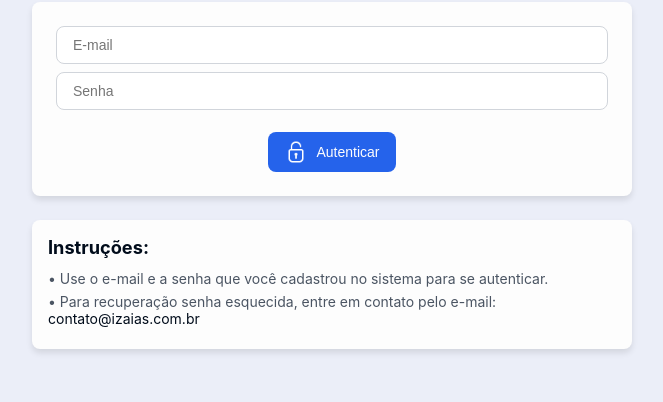
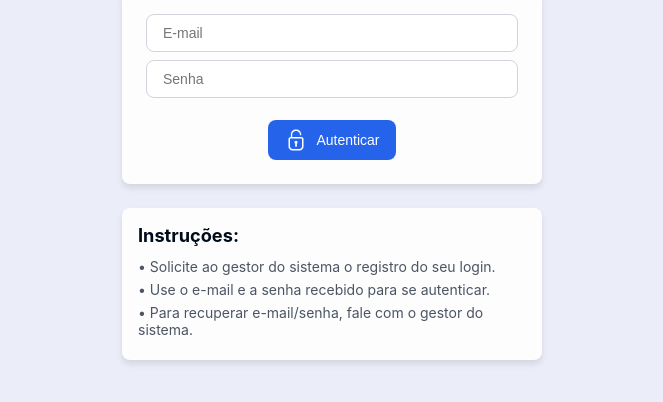
Before and after one commit to IzaiasLima/ncc-presencas, a website: page static/pages/login.html in a window 1280 px wide. Shown: the part 274-676 px from the top of the page, without its empty margins (308-971 px from the left). Drawn offline with Linux system fonts and the light colour scheme.

Commit message:
Ajustar tela de login

```diff
--- a/static/css/style.css
+++ b/static/css/style.css
@@ -37,7 +37,8 @@ body {
 
     &.login {
         display: flex;
-        max-width: 600px;
+        width: 100%;
+        max-width: 420px;
         flex-direction: column;
         justify-content: center;
         height: 100vh;
@@ -86,18 +87,6 @@ body {
     }
 }
 
-/* img.login {
-    align-self: flex-end;
-    width: 32px;
-    height: 32px;
-    cursor: pointer;
-
-    @media (width <=768px) {
-        width: 22px;
-        height: 22px;
-    }
-} */
-
 h1 {
     font-size: 2rem;
     color: var(--text-color);
@@ -124,10 +113,6 @@ h1 {
 
     &:hover {
         background-color: var(--hover-color);
-        /* font-size: 1.03em; */
-        /* color: #e4e6ec; */
-        /* box-shadow: 1px 3px 5px rgba(0, 0, 0, 0.1); */
-
     }
 
     & .success {
--- a/static/pages/login.html
+++ b/static/pages/login.html
@@ -31,10 +31,9 @@
             <div class="instructions">
                 <h2>Instruções:</h2>
                 <ul>
-                    <li>• Use o e-mail e a senha que você cadastrou no sistema para se autenticar.</li>
-                    <li>• Para recuperação senha esquecida, entre em contato pelo e-mail:
-                        <a href="mailto: contato@izaias.com.br">contato@izaias.com.br</a>
-                    </li>
+                    <li>• Solicite ao gestor do sistema o registro do seu login.</li>
+                    <li>• Use o e-mail e a senha recebido para se autenticar.</li>
+                    <li>• Para recuperar e-mail/senha, fale com o gestor do sistema.</li>
                 </ul>
             </div>
         </div>
```
